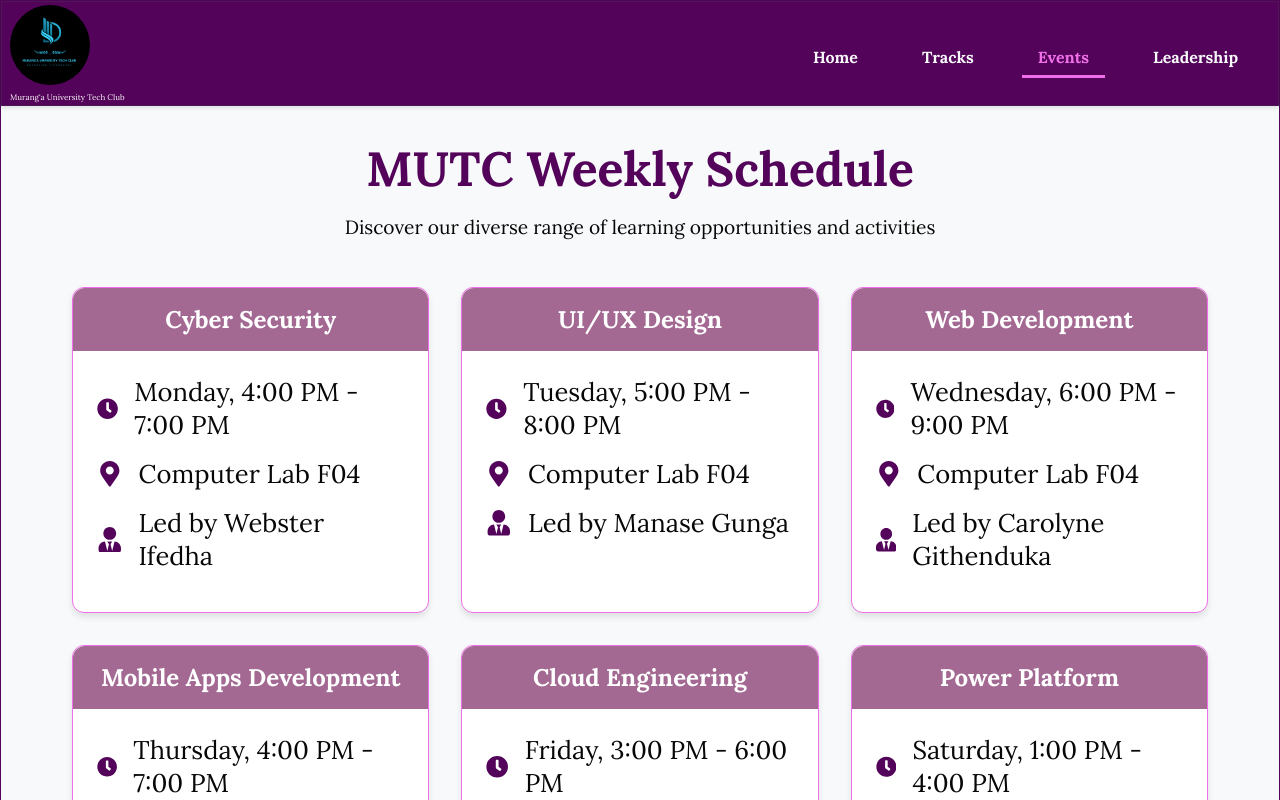
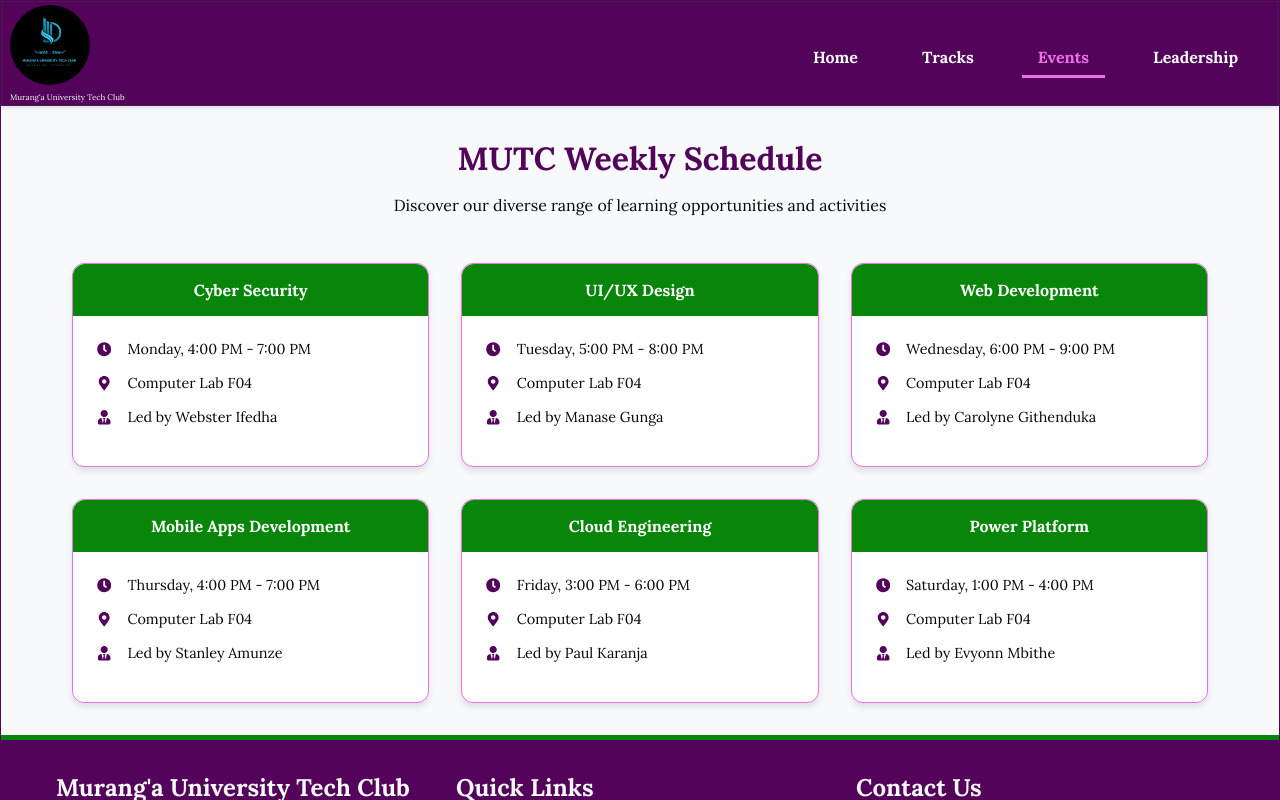
Before and after one commit to Jeroboam-francis/Murang-a-Universiry-Tech-Club-Website, a React (Vite) app: page /events in a window 1280 px wide. Shown: the top 800 px of the page. Built offline with nearby package versions, Linux system fonts and the light colour scheme; a web font is replaced by a local one.

Commit message:
Changes color schemes

```diff
--- a/src/Pages/Events/Events.css
+++ b/src/Pages/Events/Events.css
@@ -1,6 +1,7 @@
 .events-page {
   background-color: var(--light-color);
   min-height: 100vh;
+
 }
 
 .events-container {
@@ -16,14 +17,14 @@
 
 .events-title {
   color: var(--primary-color);
-  font-size: 3rem;
+  font-size: 2rem;
   margin-bottom: 1rem;
   font-weight: bold;
 }
 
 .events-subtitle {
   color: var(--text-color);
-  font-size: 1.2rem;
+  font-size: 1rem;
   max-width: 600px;
   margin: 0 auto;
 }
@@ -58,11 +59,12 @@
 }
 
 .event-track {
-  font-size: 1.5rem;
+  font-size: 1rem;
   text-align: center;
 }
 
 .event-card-details {
+  font-size: 0.9rem;
   padding: 1.5rem;
 }
 
--- a/src/Pages/Leadership/Leadership.css
+++ b/src/Pages/Leadership/Leadership.css
@@ -16,14 +16,14 @@
 
 .leadership-title {
   color: var(--primary-color);
-  font-size: 3rem;
+  font-size: 2rem;
   margin-bottom: 1rem;
   font-weight: bold;
 }
 
 .leadership-subtitle {
   color: var(--text-color);
-  font-size: 1.2rem;
+  font-size: 1rem;
   max-width: 600px;
   margin: 0 auto;
 }
@@ -36,14 +36,15 @@
 
 .leader-card {
   background-color: white;
-  border-radius: 12px;
+  border-radius: 15px;
   box-shadow: 0 4px 6px rgba(0, 0, 0, 0.1);
   border: 1px solid var(--secondary-color);
   transition:
-    transform 0.3s ease,
-    box-shadow 0.3s ease;
+    transform 0.5s ease,
+    box-shadow 0.5s ease;
   cursor: pointer;
   overflow: hidden;
+  border-top: 5px solid var(--accent-color);
 }
 
 .leader-card:hover {
--- a/src/Pages/Tracks/Tracks.css
+++ b/src/Pages/Tracks/Tracks.css
@@ -13,7 +13,7 @@
 }
 
 .tracks-section-title {
-  color: var(--accent-color);
+  color: var(--primary-color);
   font-size: 2.5rem;
   margin-bottom: 2rem;
   font-weight: bold;
@@ -50,7 +50,7 @@
 }
 
 .track-details h3 {
-  color: var(--text-color);
+  color: var(--primary-color);
   font-size: 1.5rem;
   margin-bottom: 1rem;
   font-weight: bold;
--- a/src/components/AboutUs/AboutUs.css
+++ b/src/components/AboutUs/AboutUs.css
@@ -14,7 +14,7 @@
   box-shadow: 0 10px 30px rgba(0, 0, 0, 0.08);
   position: relative;
   z-index: 1;
-  border-top: 5px solid var(--primary-color);
+  border-top: 5px solid var(--accent-color);
 }
 
 .section-title {
--- a/src/components/Footer/Footer.css
+++ b/src/components/Footer/Footer.css
@@ -2,6 +2,7 @@
   background-color: var(--primary-color);
   color: var(--light-color);
   padding: 2rem 0;
+  border-top: 5px solid var(--accent-color);
 }
 
 .container {
--- a/src/components/Hero/Hero.css
+++ b/src/components/Hero/Hero.css
@@ -8,7 +8,6 @@
     linear-gradient(rgba(0, 0, 0, 0.5), rgba(0, 0, 0, 0.5)),
     url("../../assets/hero-background.jpg");
   background-size: cover;
-  border: 0.2rem solid var(--primary-color);
 }
 
 .hero-bg {
--- a/src/components/RegistrationForm/RegistrationForm.css
+++ b/src/components/RegistrationForm/RegistrationForm.css
@@ -70,7 +70,7 @@
 }
 
 .form-group input:invalid:not(:placeholder-shown) {
-  border-color: #dc3545;
+  border-color: var(--primary-color);
 }
 
 .form-group input:valid:not(:placeholder-shown) {
--- a/src/index.css
+++ b/src/index.css
@@ -1,7 +1,7 @@
 :root {
   --primary-color: #53035a;
   --secondary-color: #ef6fe9;
-  --accent-color: #a36993;
+  --accent-color: #08860a;
   --text-color: #070707;
   --light-color: #f8f9fa;
   --dark-color: #343a40;
```
